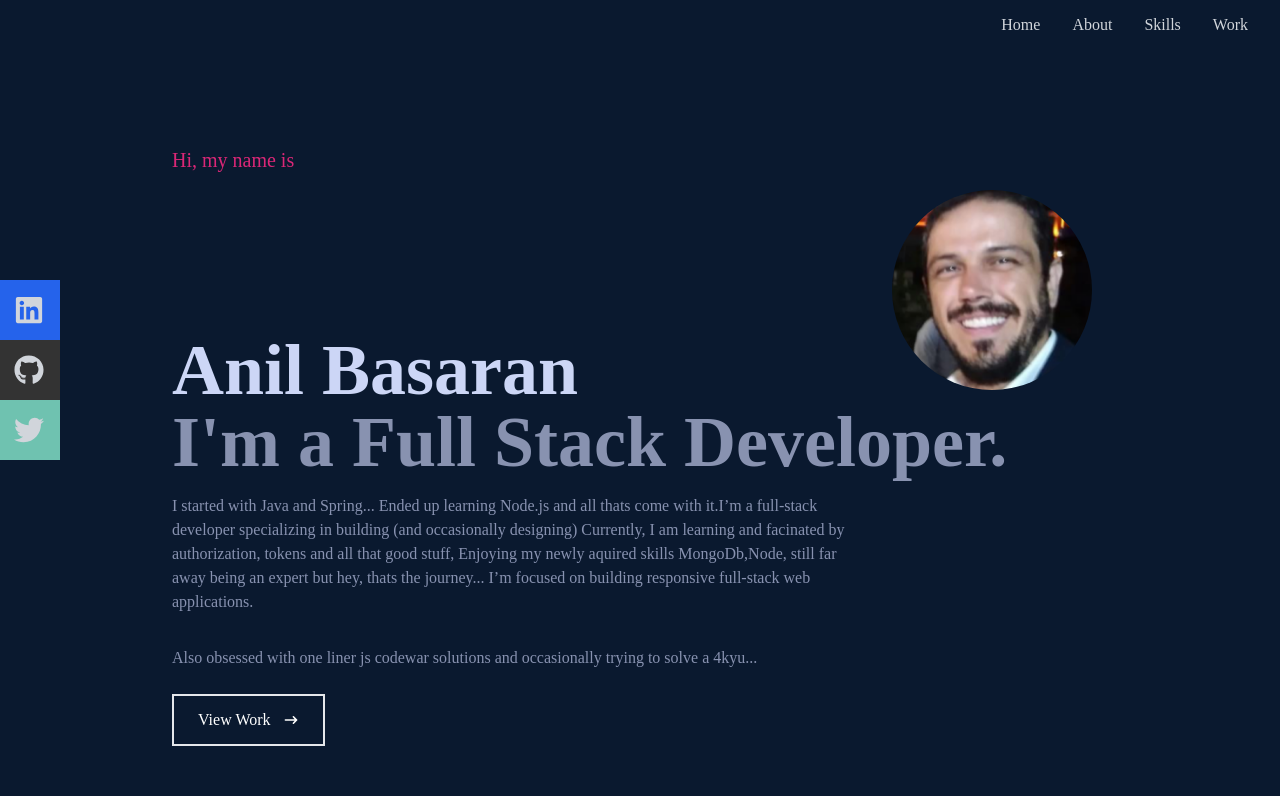
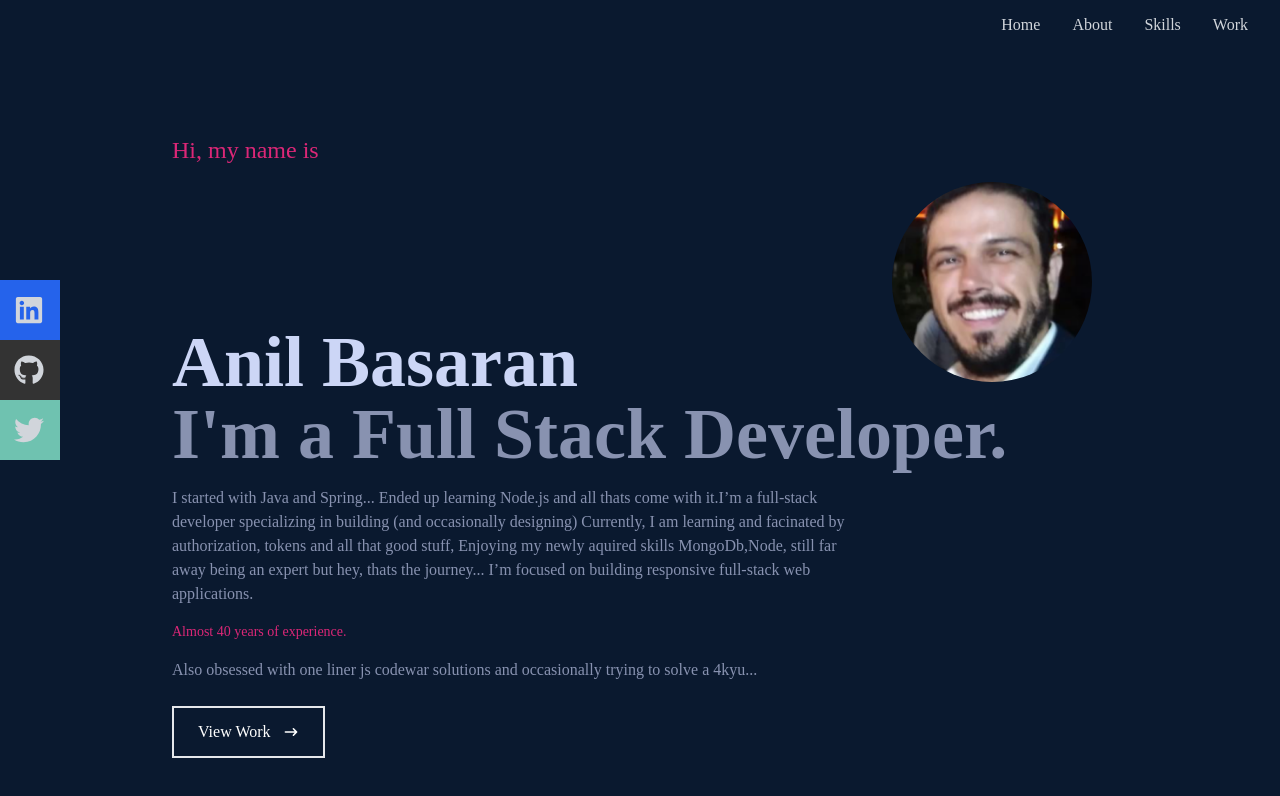
Before and after one commit to AnilBASARAN/portfolio-website-v2, a React (Create React App) app: page / in a window 1280 px wide. Shown: the top 796 px of the page. Built offline with nearby package versions, Linux system fonts and the light colour scheme.

Commit message:
40 years exp

```diff
--- a/src/components/Home.jsx
+++ b/src/components/Home.jsx
@@ -6,7 +6,7 @@ const Home = () => {
     <div name='home' className='w-full h-screen bg-[#0a192f]'>
       {/* Container */}
       <div className='max-w-[1000px] mx-auto px-8 flex flex-col justify-center h-full'>
-        <p className='text-pink-600 text-xl'>Hi, my name is</p>
+        <p className='text-pink-600 text-2xl'>Hi, my name is</p>
         <div className='flex justify-between items-end '>
 
 
@@ -23,6 +23,7 @@ const Home = () => {
           designing) Currently, I am learning and facinated by authorization, tokens and all that good stuff, Enjoying my newly aquired skills MongoDb,Node, still far away being an expert but hey, thats the journey... I’m focused on
           building responsive full-stack web applications.
         </p>
+        <p className='text-pink-600 text-sm'>Almost 40 years of experience.</p>
         <p className='text-[#8892b0] py-4 max-w-[700px]'>Also obsessed with one liner js codewar solutions and occasionally trying to solve a 4kyu...</p>
         <div>
           <button className='text-white group border-2 px-6 py-3 my-2 flex items-center hover:bg-pink-600 hover:border-pink-600'>
```
